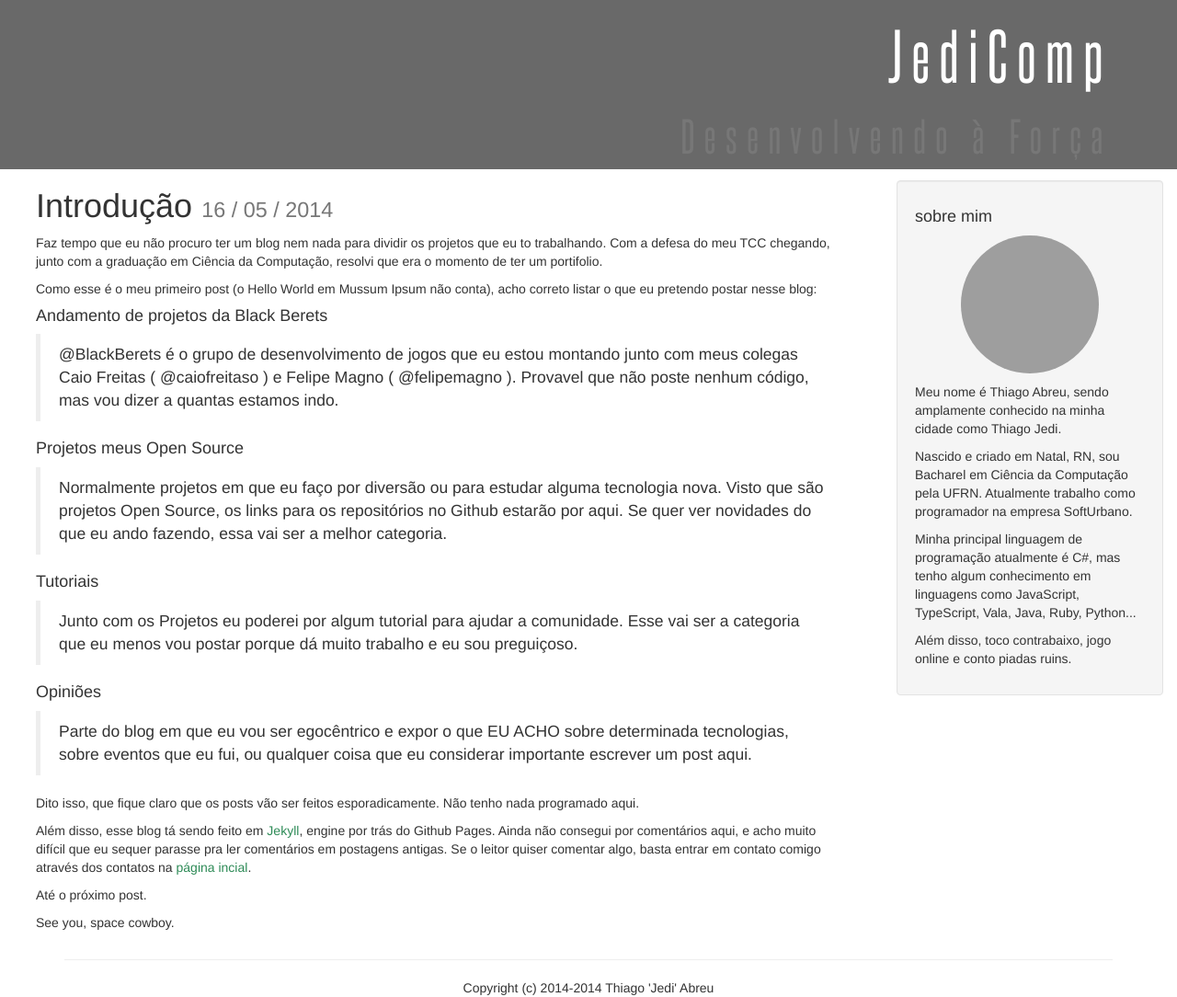
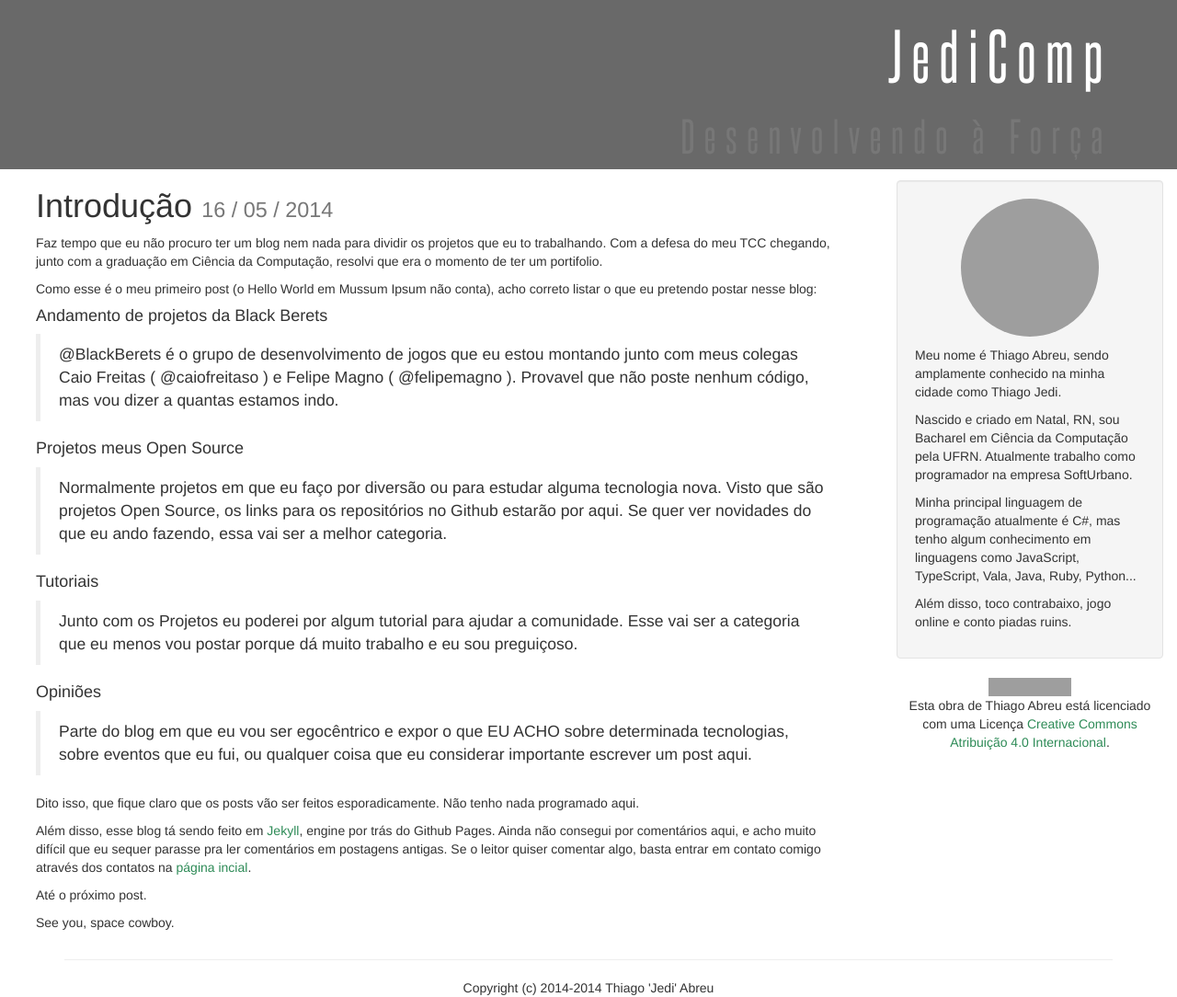
Before and after one commit to thiagojedi/thiagojedi.github.io, a Jekyll site: the page built from _posts/2014-05-16-Intro.md, in a window 1280 px wide. Shown: the whole page at 92% size. Built offline with Jekyll 4.4.1, drawn with Linux system fonts in a browser that asks for light colours; grey boxes are pictures that could not be loaded.

Commit message:
Adicionando CC license

```diff
--- a/_includes/side_bar.html
+++ b/_includes/side_bar.html
@@ -1,7 +1,7 @@
 <div class="well">
-	<h4>sobre mim</h4>
 	<p>
-		<img src="https://github.com/thiagoabreu.png" alt="Thiago Abreu" class="img-responsive img-circle center-block" id="profile-pic"/>
+		<img src="https://github.com/thiagoabreu.png" alt="Thiago Abreu" class="img-responsive img-circle center-block" id="profile-pic"
+		/>
 	</p>
 	<p>
 		Meu nome é Thiago Abreu, sendo amplamente conhecido na minha cidade como Thiago Jedi.
@@ -18,3 +18,10 @@
         </p>
     </span>
 </div>
+
+<div class="text-center">
+	<a rel="license" href="http://creativecommons.org/licenses/by/4.0/"><img alt="Licença Creative Commons" style="border-width:0" src="http://i.creativecommons.org/l/by/4.0/80x15.png" /></a><br
+	/>Esta <span xmlns:dct="http://purl.org/dc/terms/" href="http://purl.org/dc/dcmitype/Text" rel="dct:type">obra</span> de
+	<span xmlns:cc="http://creativecommons.org/ns#" property="cc:attributionName">Thiago Abreu</span> está licenciado com uma
+	Licença <a rel="license" href="http://creativecommons.org/licenses/by/4.0/">Creative Commons Atribuição 4.0 Internacional</a>.
+</div>
```
